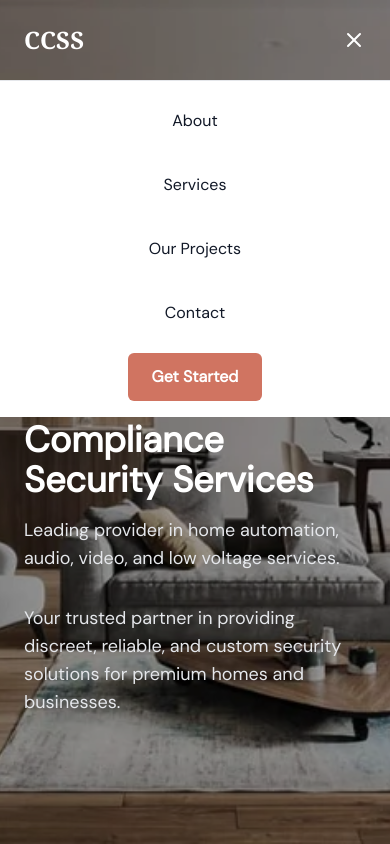
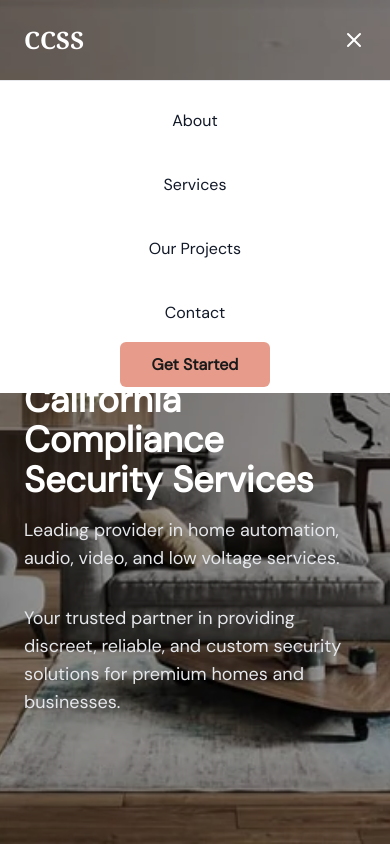
Before and after one commit to rcerney1/cal_comp_compliance_ss, a React (Vite) app in the folder client/: page / in a window 390 px wide. Both pictures are taken after a click on the button "Toggle menu". Shown: the top 844 px of the page. Built offline with nearby package versions, Linux system fonts and the light colour scheme.

Commit message:
navbar test

```diff
--- a/client/src/components/Navbar.jsx
+++ b/client/src/components/Navbar.jsx
@@ -152,12 +152,15 @@ function Navbar() {
                         >
                             Contact
                         </Link>
-                        <Link
-                            to="/contact"
-                            className="bg-[#d07461] hover:bg-[#b65f51] text-white font-semibold px-6 py-3 rounded-md transition"
+                        <Link to="/contact">
+                            <a
+                                href="#"
+                                className="bg-[#e79c8b] hover:bg-[#d98978] text-[#1a1a1a] font-bold px-8 py-3 rounded-md transition"
                             >
                                 Get Started
+                            </a>
                         </Link>
+
                     </nav>
                 </div>
             )}
```
Lines whose indentation alone changed are shown as unchanged.
